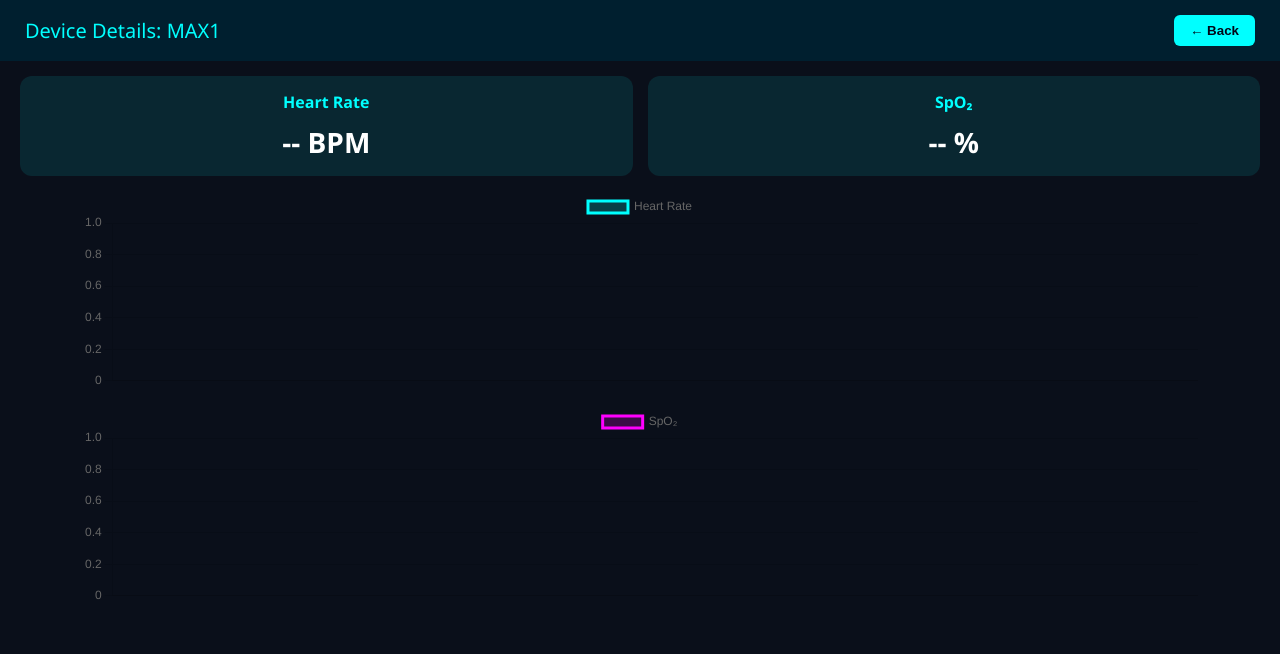
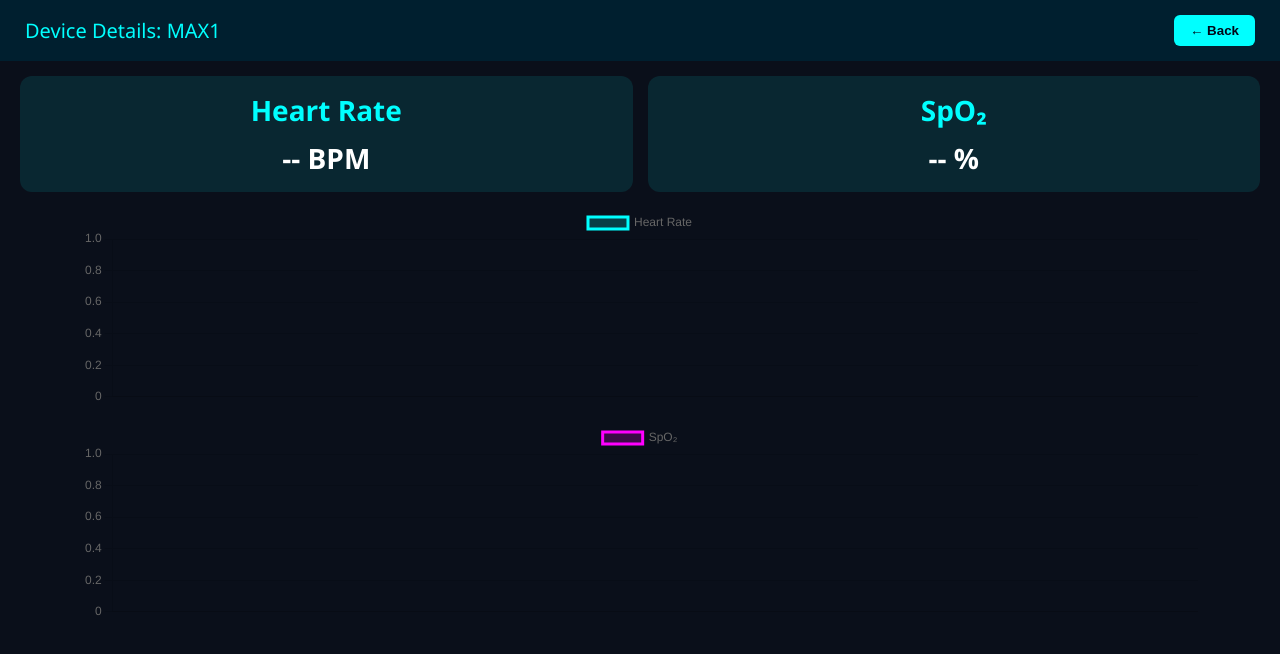
Before and after one commit to aldlemeanwar23-del/esp32_dashboard_login_manage-main, a plain HTML site: page public/device.html in a window 1280 px wide. Drawn offline with nearby package versions, Linux system fonts and the light colour scheme; no server answers.

Commit message:
Update device.html

```diff
--- a/public/device.html
+++ b/public/device.html
@@ -29,7 +29,7 @@ header button:hover { background:#00bcd4; }
 .result-card {
   flex:1; background: rgba(0,255,255,0.1); padding:15px; border-radius:12px; text-align:center;
 }
-.result-card h3 { font-size:16px; color:#00ffff; margin-bottom:10px; }
+.result-card h3 { font-size:28px; color:#00ffff; margin-bottom:10px; }
 .result-card .value { font-size:28px; font-weight:bold; }
 
 /* Charts عمودي */
```
